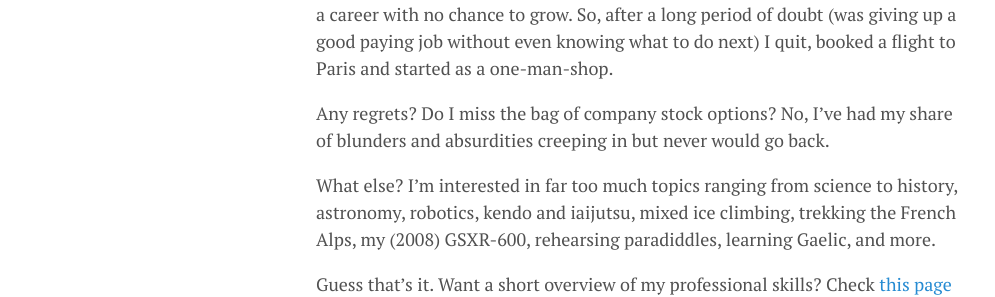
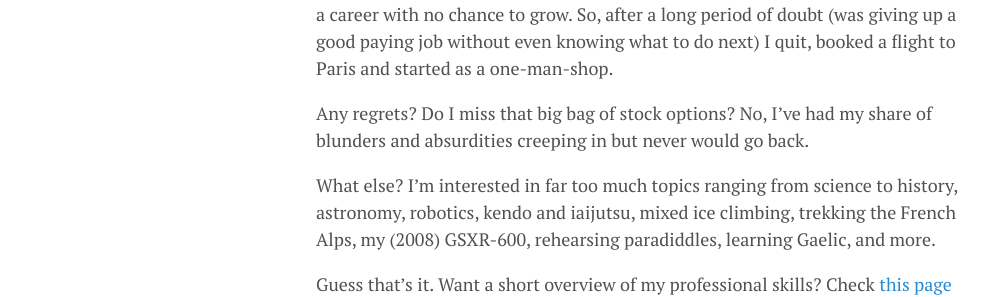
Before and after one commit to lgeurts/lgeurts.github.io, a Jekyll site: the page built from about.md, in a window 1280 px wide. Shown: the part 807-1104 px from the top of the page, without its empty margins (0-995 px from the left). Built offline with Jekyll 4.4.1, drawn with Linux system fonts in a browser that asks for light colours; nearby versions of some CDN libraries.

Commit message:
Update about.md

```diff
--- a/about.md
+++ b/about.md
@@ -11,7 +11,7 @@ I spent 16 years of my life at multinational corporations like Microsoft, Dell,
 
 Learned a lot and met amazingly talented people of which I can call some a close friend. Great times, until I discovered there was nothing new to explore, stuck in a career with no chance to grow. So, after a long period of doubt (was giving up a good paying job without even knowing what to do next) I quit, booked a flight to Paris and started as a one-man-shop.
 
-Any regrets? Do I miss the bag of company stock options? No, I've had my share of blunders and absurdities creeping in but never would go back.
+Any regrets? Do I miss that big bag of stock options? No, I've had my share of blunders and absurdities creeping in but never would go back.
 
 What else? I’m interested in far too much topics ranging from science to history, astronomy, robotics, kendo and iaijutsu, mixed ice climbing, trekking the French Alps, my (2008) GSXR-600, rehearsing paradiddles, learning Gaelic, and more.
 
```
